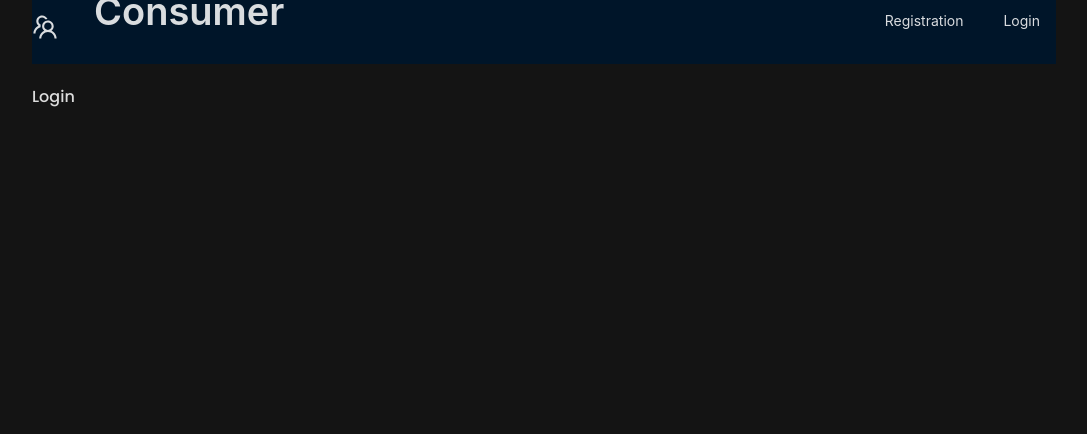
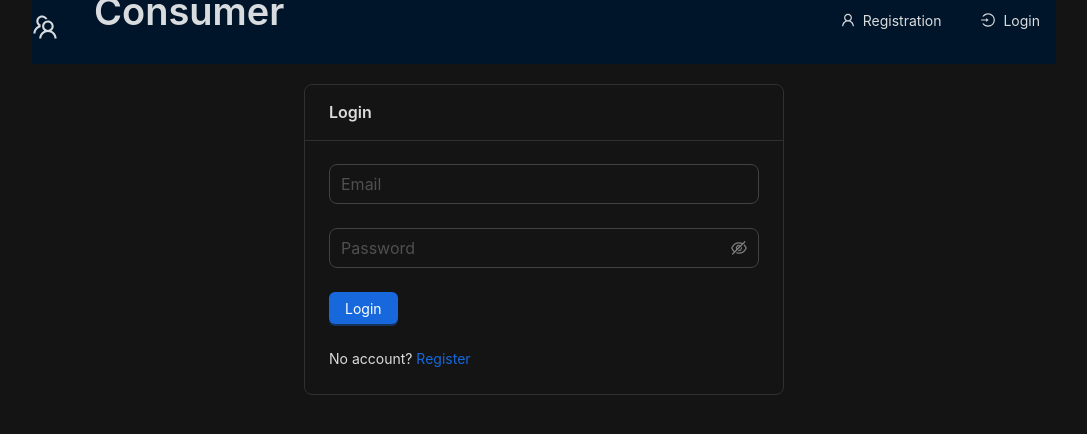
Before and after one commit to timorust/client, a React (Create React App) app: page /login in a window 1280 px wide. Shown: the top 434 px of the page, without its empty margins (96-1183 px from the left). Built offline with nearby package versions, Linux system fonts and the light colour scheme.

Commit message:
login & register page

```diff
--- /dev/null
+++ b/src/components/custom-input/index.tsx
@@ -0,0 +1,19 @@
+import { Form, Input } from "antd";
+
+type Props = {
+  name: string;
+  placeholder: string;
+  type?: string;
+};
+
+export const CustomInput = ({ name, placeholder, type = "text" }: Props) => {
+  return (
+    <Form.Item
+      name={name}
+      shouldUpdate={true}
+      rules={[{ required: true, message: "Required field" }]}
+    >
+      <Input placeholder={placeholder} type={type} size="large" />
+    </Form.Item>
+  );
+};
--- a/src/components/header/index.tsx
+++ b/src/components/header/index.tsx
@@ -1,5 +1,5 @@
 import { Layout, Space, Typography } from "antd";
-import { TeamOutlined } from "@ant-design/icons";
+import { LoginOutlined, TeamOutlined, UserOutlined } from "@ant-design/icons";
 import { Link } from "react-router-dom";
 import { Paths } from "../../paths";
 import styles from "./index.module.css";
@@ -19,10 +19,14 @@
 
       <Space>
         <Link to={Paths.register}>
-          <CustomButton type="ghost">Registration</CustomButton>
+          <CustomButton type="ghost" icon={<UserOutlined />}>
+            Registration
+          </CustomButton>
         </Link>
         <Link to={Paths.login}>
-          <CustomButton type="ghost">Login</CustomButton>
+          <CustomButton type="ghost" icon={<LoginOutlined />}>
+            Login
+          </CustomButton>
         </Link>
       </Space>
     </Layout.Header>
--- /dev/null
+++ b/src/components/password-input/index.tsx
@@ -0,0 +1,47 @@
+import { Form, Input } from "antd";
+import { NamePath } from "antd/es/form/interface";
+
+type Props = {
+  name: string;
+  placeholder: string;
+  dependencies?: NamePath[];
+};
+export const PasswordInput = ({ name, placeholder, dependencies }: Props) => {
+  return (
+    <Form.Item
+      name={name}
+      dependencies={dependencies}
+      hasFeedback
+      rules={[
+        {
+          required: true,
+          message: "Required field",
+        },
+        ({ getFieldValue }) => ({
+          validator(_, value) {
+            if (!value) {
+              return Promise.resolve();
+            }
+
+            if (name === "confirmPassword") {
+              if (!value || getFieldValue("password") === value) {
+                return Promise.resolve();
+              }
+
+              return Promise.reject(new Error("passwords must match"));
+            } else {
+              if (value.length < 6) {
+                return Promise.reject(
+                  new Error("The password must be longer than 6 characters")
+                );
+              }
+              return Promise.resolve();
+            }
+          },
+        }),
+      ]}
+    >
+      <Input.Password placeholder={placeholder} size="large" />
+    </Form.Item>
+  );
+};
--- a/src/pages/login/index.tsx
+++ b/src/pages/login/index.tsx
@@ -1,9 +1,30 @@
+import { Card, Form, Row, Space, Typography } from "antd";
 import { Layout } from "../../components/layout";
+import { CustomInput } from "../../components/custom-input";
+import { PasswordInput } from "../../components/password-input";
+import { CustomButton } from "../../components/custom-button";
+import { Link } from "react-router-dom";
+import { Paths } from "../../paths";
 
 export const Login = () => {
   return (
     <Layout>
-      <div>Login</div>
+      <Row align="middle" justify="center">
+        <Card title="Login" style={{ width: "30rem" }}>
+          <Form onFinish={() => null}>
+            <CustomInput type="email" name="email" placeholder="Email" />
+            <PasswordInput name="password" placeholder="Password" />
+            <CustomButton type="primary" htmlType="submit">
+              Login
+            </CustomButton>
+          </Form>
+          <Space direction="vertical" size="large">
+            <Typography.Text>
+              No account? <Link to={Paths.register}>Register</Link>
+            </Typography.Text>
+          </Space>
+        </Card>
+      </Row>
     </Layout>
   );
 };
--- a/src/pages/register/index.tsx
+++ b/src/pages/register/index.tsx
@@ -1,3 +1,35 @@
+import { Card, Form, Row, Space, Typography } from "antd";
+import { Layout } from "../../components/layout";
+import { CustomInput } from "../../components/custom-input";
+import { PasswordInput } from "../../components/password-input";
+import { CustomButton } from "../../components/custom-button";
+import { Link } from "react-router-dom";
+import { Paths } from "../../paths";
+
 export const Register = () => {
-  return <div>Register</div>;
+  return (
+    <Layout>
+      <Row align="middle" justify="center">
+        <Card title="Register" style={{ width: "30rem" }}>
+          <Form onFinish={() => null}>
+            <CustomInput name="name" placeholder="Name" />
+            <CustomInput type="email" name="email" placeholder="Email" />
+            <PasswordInput name="password" placeholder="Password" />
+            <PasswordInput
+              name="confirmPassword"
+              placeholder="Repeat password"
+            />
+            <CustomButton type="primary" htmlType="submit">
+              Register
+            </CustomButton>
+          </Form>
+          <Space direction="vertical" size="large">
+            <Typography.Text>
+              Already registered? <Link to={Paths.login}>Login</Link>
+            </Typography.Text>
+          </Space>
+        </Card>
+      </Row>
+    </Layout>
+  );
 };
```
